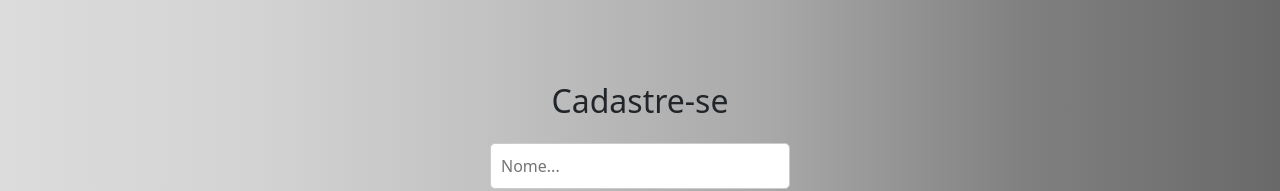
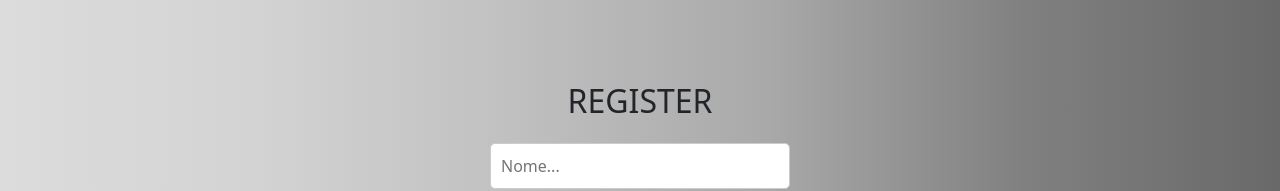
Before and after one commit to arlyanne/Projeto-LocadoraDigital, a React (Create React App) app: page /Cadastro in a window 1280 px wide. Shown: the part 145-336 px from the top of the page. Built offline with nearby package versions, Linux system fonts and the light colour scheme.

Commit message:
Atualização da telas

```diff
--- a/src/index.css
+++ b/src/index.css
@@ -1,6 +1,6 @@
 @import '~bootstrap/dist/css/bootstrap.css';
 body {
-  font-family: Arial, sans-serif;
+  font-family: 'Times New Roman', Times, serif;
   margin: 0;
   padding: 0;
   background: linear-gradient(to right, #DCDCDC, #D3D3D3, #C0C0C0, #A9A9A9, #808080, #696969 );
--- a/src/pages/Cadastro/index.tsx
+++ b/src/pages/Cadastro/index.tsx
@@ -13,7 +13,7 @@ export default function Cadastro() {
 
   return (
     <div className={styles.container}>
-      <h2 className={styles.h2}>Cadastre-se</h2>
+      <h2 className={styles.h2}>REGISTER</h2>
       <label className={styles.label} htmlFor="text"></label>
       <input
         className={styles.input}
--- a/src/pages/Home/Home.module.scss
+++ b/src/pages/Home/Home.module.scss
@@ -17,6 +17,7 @@
     padding: 10px;
     font-size: 16px;
     width: 100%;
+    margin-top: 20px;
 
     &:focus {
       outline: none;
--- a/src/pages/Home/index.tsx
+++ b/src/pages/Home/index.tsx
@@ -1,6 +1,5 @@
 import Menu from '../../components/Menu';
 import Container from 'react-bootstrap/Container';
-import Capa from '../../assets/img/capa.jpg';
 import styles from './Home.module.scss';
 import { useState } from 'react';
 
```
Also changed, not shown: src/components/Menu/Menu.module.scss (line endings or trailing spaces), src/pages/Login/Login.module.scss (line endings or trailing spaces).
